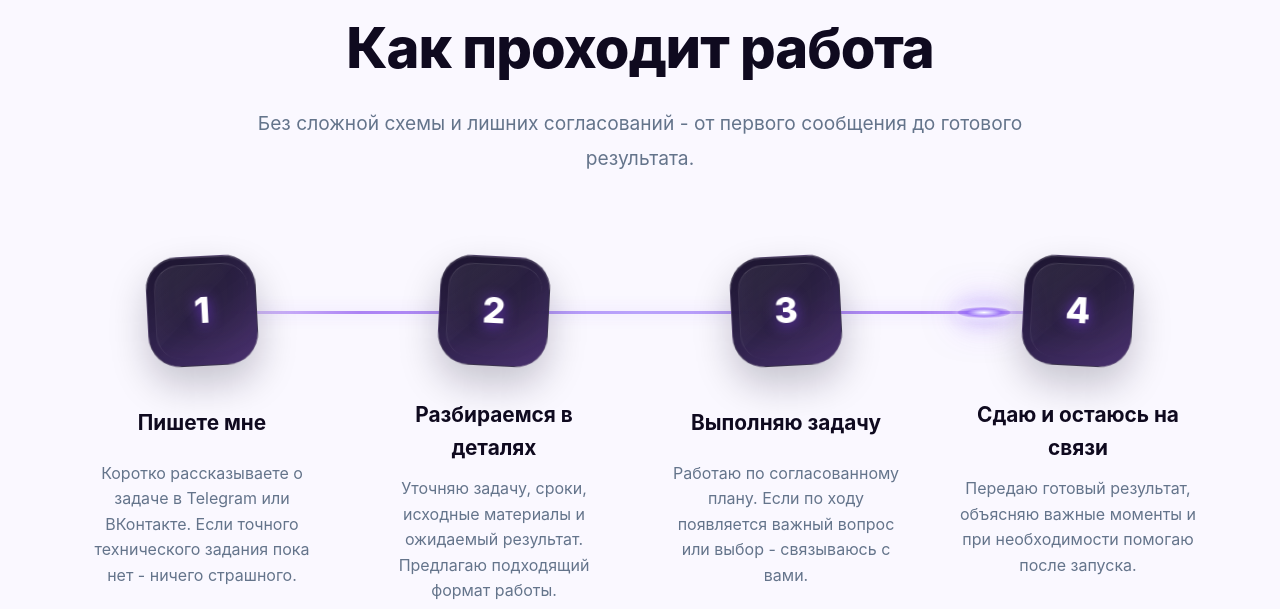
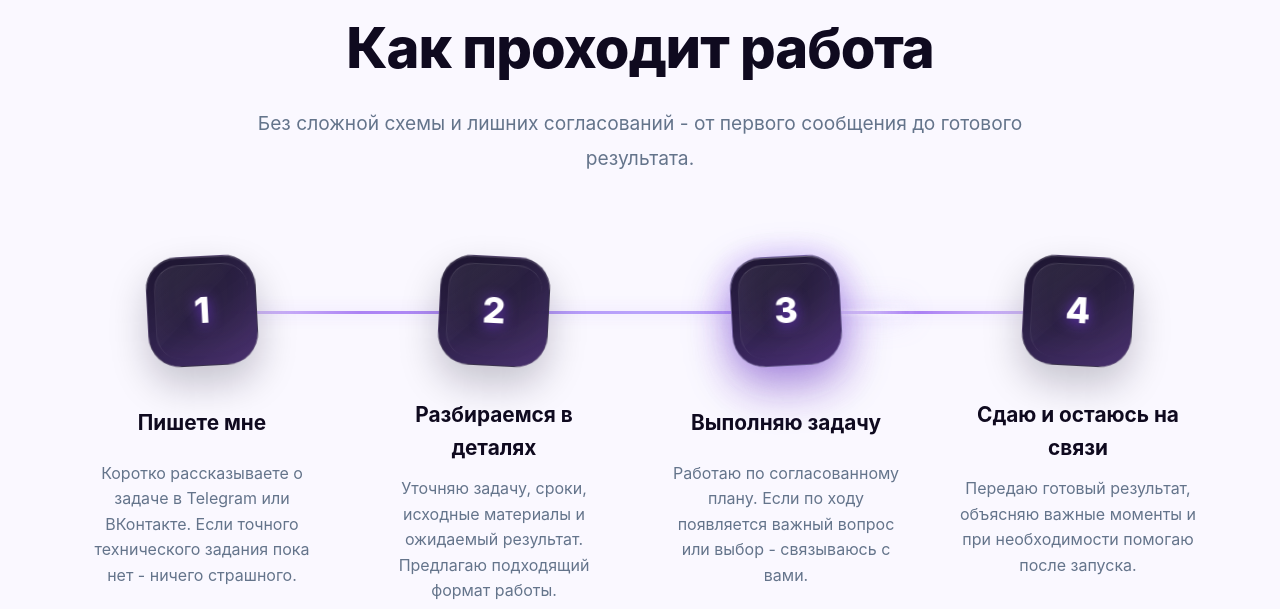
Before and after one commit to lexustm/test-site, a PHP site: page / in a window 1280 px wide. Shown: the part 5556-6165 px from the top of the page. Run offline with PHP 8.4, Linux system fonts and the light colour scheme.

Commit message:
Смягчить подсветку этапов

```diff
--- a/404.html
+++ b/404.html
@@ -10,7 +10,7 @@
   <link rel="preconnect" href="https://fonts.googleapis.com">
   <link rel="preconnect" href="https://fonts.gstatic.com" crossorigin>
   <link href="https://fonts.googleapis.com/css2?family=Inter:wght@400;500;600;700&amp;family=Montserrat:wght@600;700;800;900&amp;display=swap" rel="stylesheet">
-  <link rel="stylesheet" href="assets/css/main.css?v=process-beam-1">
+  <link rel="stylesheet" href="assets/css/main.css?v=process-beam-soft-1">
 </head>
 <body class="error-page">
   <main>
--- a/assets/css/main.css
+++ b/assets/css/main.css
@@ -242,25 +242,25 @@ body{font-family:var(--font-body)}
 }
 .process-timeline::after{
   position:absolute;
-  top:51px;
-  left:4%;
-  z-index:0;
-  width:96px;
-  height:11px;
-  border-radius:50%;
-  background:radial-gradient(ellipse at center,rgba(255,255,255,1) 0%,rgba(216,204,255,.98) 18%,rgba(139,92,246,.72) 46%,rgba(124,58,237,.24) 72%,transparent 100%);
-  box-shadow:0 0 12px rgba(255,255,255,.9),0 0 28px rgba(167,139,250,.85),0 0 52px rgba(124,58,237,.5);
-  filter:blur(.4px);
-  transform:translateX(-50%);
+  top:53px;
+  left:-6%;
+  z-index:1;
+  width:16%;
+  height:7px;
+  border-radius:7px;
+  background:linear-gradient(90deg,transparent,rgba(255,255,255,.98),transparent);
+  box-shadow:0 0 14px rgba(255,255,255,.5),0 0 30px rgba(167,139,250,.42);
+  filter:blur(1px);
   content:'';
-  animation:process-light 8s linear infinite;
+  animation:process-light 10s linear infinite;
 }
 @keyframes process-light{
-  0%{left:4%;opacity:0;transform:translateX(-50%) scaleX(.55)}
-  5%{opacity:1}
-  95%{opacity:1}
-  100%{left:96%;opacity:0;transform:translateX(-50%) scaleX(.55)}
+  0%{transform:translateX(0);opacity:0}
+  4%{opacity:1}
+  96%{opacity:1}
+  100%{transform:translateX(600%);opacity:0}
 }
+.process-steps{z-index:2}
 .process-step-number{
   width:110px;
   height:110px;
@@ -274,7 +274,8 @@ body{font-family:var(--font-body)}
   font-size:2.25rem;
   text-shadow:0 2px 14px rgba(124,58,237,.75);
   transform:rotate(-3deg);
-  animation:process-node-light 8s linear infinite;
+  z-index:2;
+  animation:process-node-light 10s linear infinite;
   transition:transform .45s cubic-bezier(.4,0,.2,1),background .45s,border-color .45s;
 }
 .process-step-number::before{
@@ -286,18 +287,22 @@ body{font-family:var(--font-body)}
   background:linear-gradient(135deg,rgba(255,255,255,.08),rgba(255,255,255,.015) 44%,transparent 45%);
   content:'';
 }
-.process-step:nth-child(1) .process-step-number{animation-delay:.56s}
-.process-step:nth-child(2) .process-step-number{animation-delay:2.7s;transform:rotate(3deg)}
-.process-step:nth-child(3) .process-step-number{animation-delay:4.83s}
-.process-step:nth-child(4) .process-step-number{animation-delay:6.96s;transform:rotate(3deg)}
+.process-step:nth-child(1) .process-step-number{animation-delay:0s}
+.process-step:nth-child(2) .process-step-number{animation-delay:2.4s;transform:rotate(3deg)}
+.process-step:nth-child(3) .process-step-number{animation-delay:5s}
+.process-step:nth-child(4) .process-step-number{animation-delay:7.6s;transform:rotate(3deg)}
 @keyframes process-node-light{
-  0%,7%,100%{
+  0%,25%,100%{
     border-color:rgba(255,255,255,.11);
     box-shadow:inset 0 1px 0 rgba(255,255,255,.13),inset 0 -20px 34px rgba(124,58,237,.08),0 18px 38px rgba(15,10,31,.22),0 0 0 rgba(124,58,237,0);
   }
-  3%{
-    border-color:rgba(196,181,253,.82);
-    box-shadow:inset 0 1px 0 rgba(255,255,255,.55),inset 0 -24px 38px rgba(124,58,237,.22),0 22px 44px rgba(76,29,149,.34),0 0 22px rgba(255,255,255,.55),0 0 62px rgba(124,58,237,.72),0 18px 54px rgba(124,58,237,.65);
+  5%,20%{
+    border-color:rgba(167,139,250,.28);
+    box-shadow:inset 0 1px 0 rgba(255,255,255,.22),inset 0 -22px 36px rgba(124,58,237,.12),0 20px 42px rgba(76,29,149,.25),0 0 24px rgba(124,58,237,.2),0 16px 42px rgba(124,58,237,.22);
+  }
+  12%{
+    border-color:rgba(196,181,253,.58);
+    box-shadow:inset 0 1px 0 rgba(255,255,255,.38),inset 0 -24px 40px rgba(124,58,237,.18),0 22px 46px rgba(76,29,149,.3),0 0 34px rgba(167,139,250,.36),0 18px 58px rgba(124,58,237,.42);
   }
 }
 .process-step:hover .process-step-number{
--- a/index.html
+++ b/index.html
@@ -31,7 +31,7 @@
     <link href="https://fonts.googleapis.com/css2?family=Inter:wght@300;400;500;600;700&amp;family=Montserrat:wght@600;700;800;900&amp;display=swap" rel="stylesheet">
     <script type="application/ld+json">{"@context":"https://schema.org","@type":"ProfessionalService","name":"VIBELINK","description":"Создание сайтов, интернет-магазинов и комплексные digital-услуги","url":"https://vibelink.ru","priceRange":"от 1500₽","areaServed":"Россия","sameAs":["https://t.me/smmtotal","https://vk.com/tot_al"]}</script>
     <!-- [VIBELINK-PROTECTION-WATERMARK-2025-ALEXEY-DIGITAL-MARKETING] -->
-<link rel="stylesheet" href="assets/css/main.css?v=process-beam-1">
+<link rel="stylesheet" href="assets/css/main.css?v=process-beam-soft-1">
 <link rel="manifest" href="manifest.webmanifest">
 </head>
 <body id="top">
```
